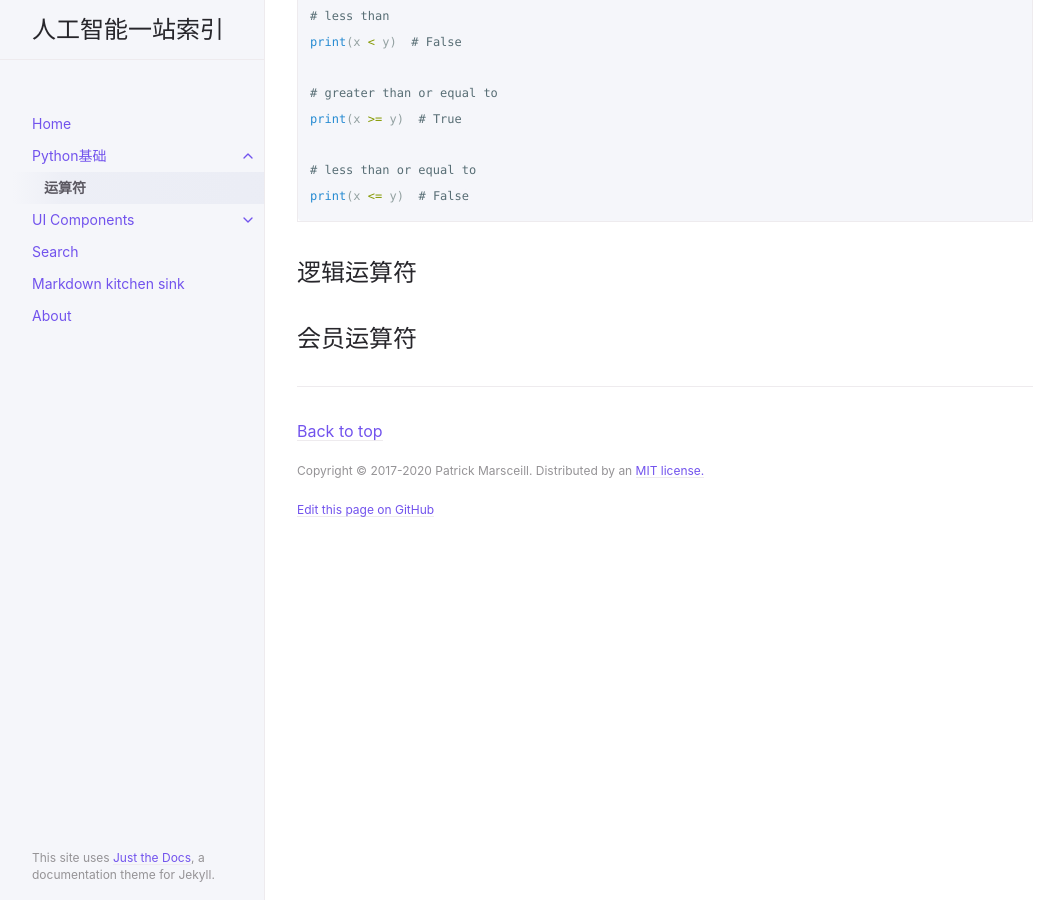
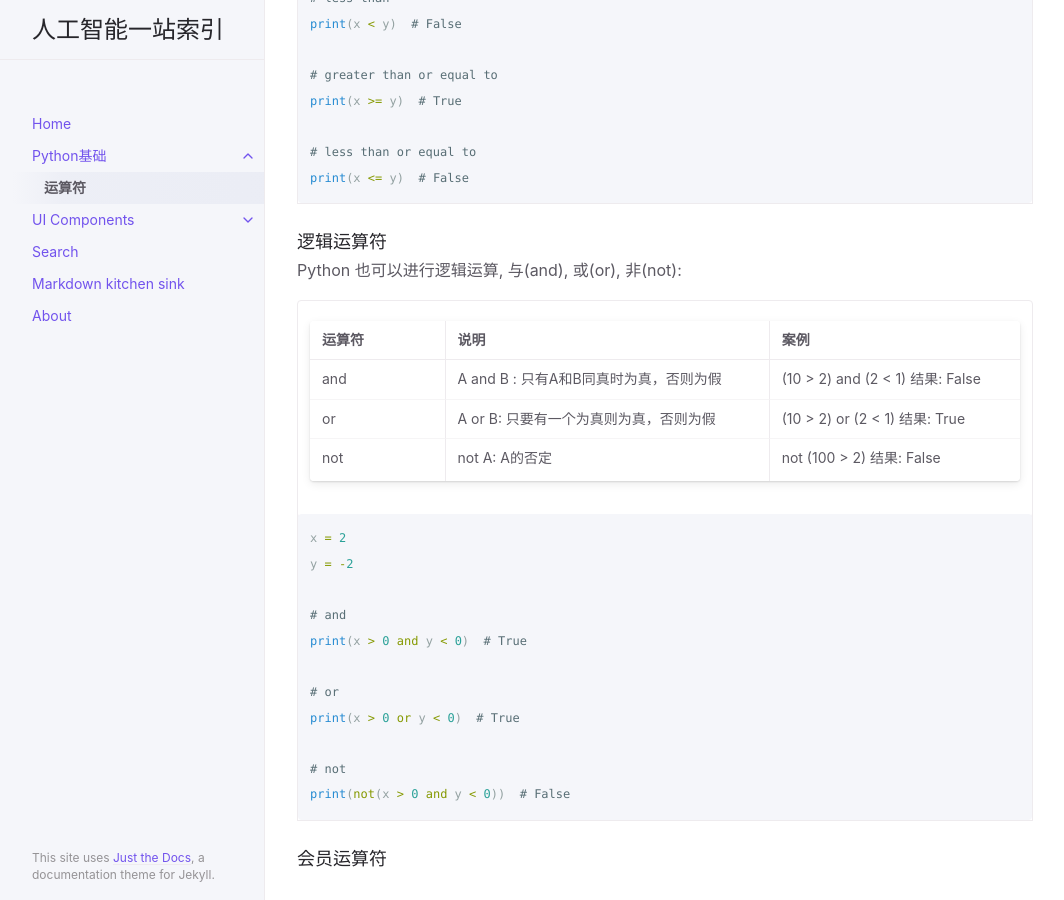
Before and after one commit to Michael-yunfei/avwebv2, a Jekyll site: the page built from docs/IntroPython/operators.md, in a window 1280 px wide and 900 px high, scrolled down 2987 px. Shown: the whole window, without its empty margins (107-1171 px from the left). Built offline with Jekyll 4.4.1, drawn with Linux system fonts in a browser that asks for light colours.

Commit message:
logisic operator

````diff
--- a/docs/IntroPython/operators.md
+++ b/docs/IntroPython/operators.md
@@ -88,7 +88,7 @@ x *=2
 print(x)  # 12
 ```
 
-## 关系运算符
+### 关系运算符
 
 类似于我们数学中的运算一样，关系运算符是用来进行比较的，比较之后返回真(True)或假(False)的结果:
 
@@ -128,8 +128,33 @@ print(x >= y)  # True
 print(x <= y)  # False
 ```
 
+### 逻辑运算符
+
+Python 也可以进行逻辑运算, 与(and), 或(or), 非(not):
+
+<div class="code-example" markdown="1">
+
+| 运算符     | 说明          | 案例 |
+|:-------------|:------------------|:------|
+| and | A and B : 只有A和B同真时为真，否则为假 | (10 > 2) and (2 < 1) 结果: False |
+| or | A or B: 只要有一个为真则为真，否则为假 | (10 > 2) or (2 < 1) 结果: True |
+|not |  not A: A的否定 | not (100 > 2) 结果: False |
+
+</div>
+
+```python
+x = 2
+y = -2
+
+# and
+print(x > 0 and y < 0)  # True
+
+# or
+print(x > 0 or y < 0)  # True
+
+# not
+print(not(x > 0 and y < 0))  # False
+```
 
 
-## 逻辑运算符
-
-## 会员运算符
+### 会员运算符
````
